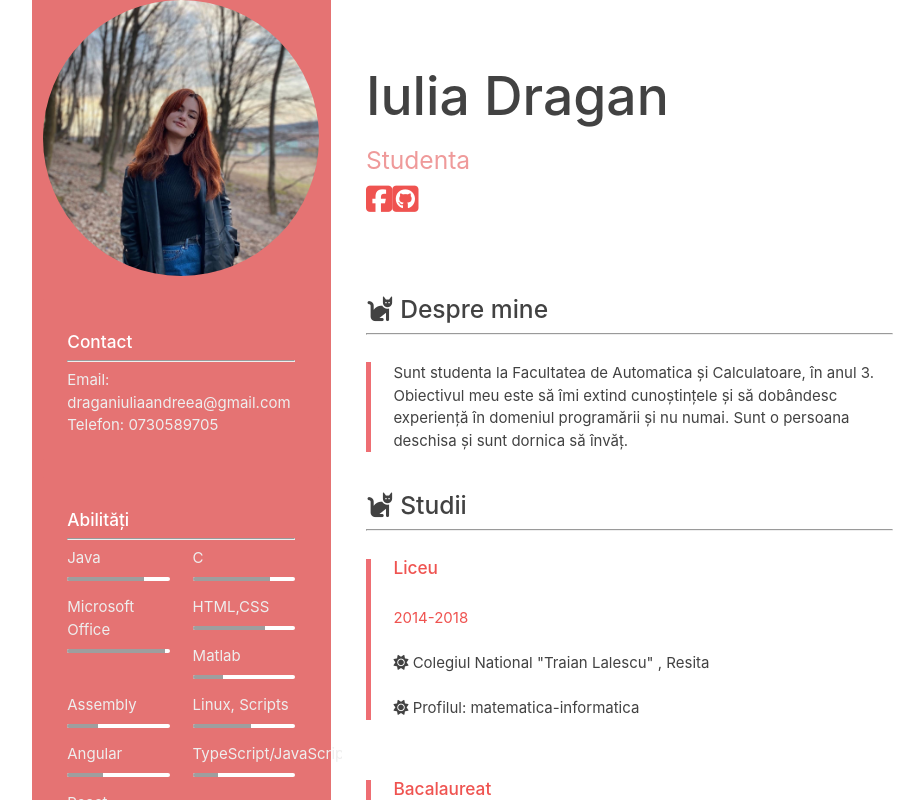
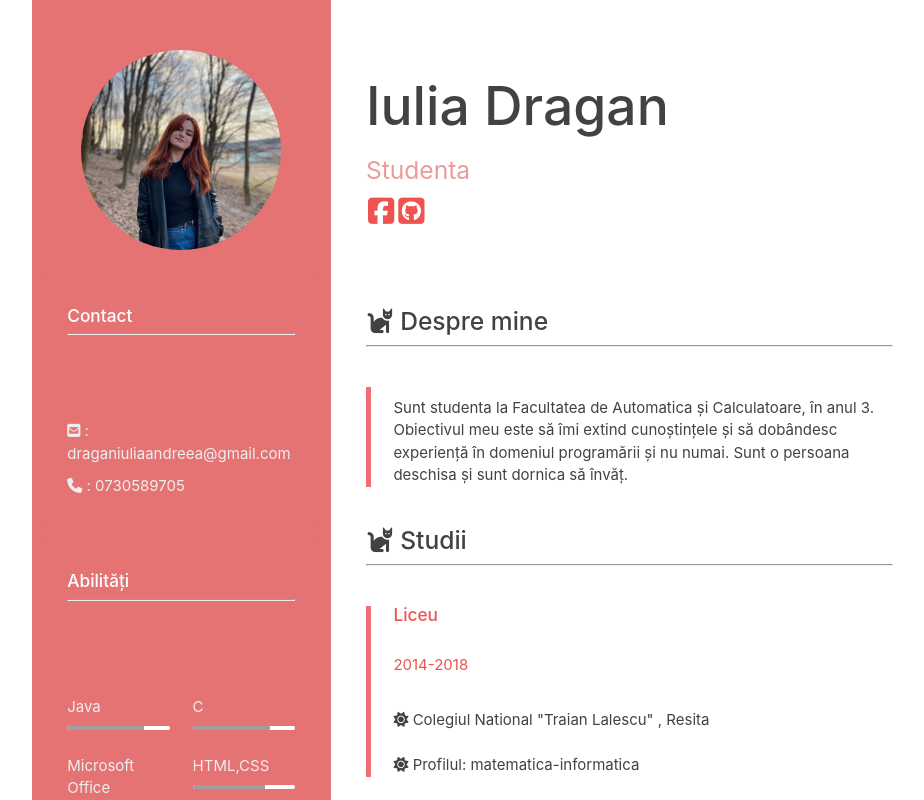
Before and after one commit to iuliadrgn/react-cv, a React (Create React App) app: page / in a window 1280 px wide. Shown: the top 800 px of the page, without its empty margins (160-1084 px from the left). Built offline with nearby package versions, Linux system fonts and the light colour scheme.

Commit message:
Aesthetic fix

```diff
--- a/src/App.css
+++ b/src/App.css
@@ -1,5 +1,37 @@
 .App {
   text-align: center;
+}
+
+.sameHeight{
+  display: flex;
+  flex-direction: row;
+  flex-flow: wrap;
+  justify-content: space-between;
+  align-items: stretch;
+}
+
+.wrap_content{
+  margin-top: 50px;
+  margin-bottom: 50px;
+}
+
+.avatarImg{
+  display: block;
+  margin: 0 auto;
+  margin-top: 50px;
+  max-width: 200px;
+}
+
+.social i{
+  padding: 2px;
+
+}
+
+.mt{
+  margin-top: 20px;
+}
+.pt{
+  padding-top: 10px;
 }
 
 .App-logo {
--- a/src/components/pages/Home.js
+++ b/src/components/pages/Home.js
@@ -11,15 +11,15 @@ class Home extends Component {
     render() {
         return (
             <section>
-                <div className="row">
-                    <div className="col s12 m12 l4 red lighten-2">
+                <div className="row sameHeight">
+                    <div className="col s12 m12 l4 red lighten-2 sameHeight_child">
                         <Profile/>
                         <Contact/>
                         <Skills/>
                         <Language/>
 
                     </div>
-                    <div className="col s12 m12 l8 white">
+                    <div className="col s12 m12 l8 white sameHeight_child">
                         <About/>
                         <Education/>
                         <Projects/>
--- a/src/components/pages/about/About.js
+++ b/src/components/pages/about/About.js
@@ -19,6 +19,7 @@ class About extends Component {
                         <a class="item item-icon-right" href="https://github.com/iuliadrgn" target="blank">
                             <i className="fab red-text text-lighten-1 fa-github-square fa-2x"></i>
                         </a>
+
                         </p>
                     </div>
                 </div>
--- a/src/components/pages/contact/Contact.js
+++ b/src/components/pages/contact/Contact.js
@@ -10,11 +10,12 @@ class Contact extends Component {
                         <strong>Contact</strong>
                     </h6>
                     <hr />
+                     <br/><br/><br/>
                     <p className="grey-text text-lighten-3 pt">
-                       Email: draganiuliaandreea@gmail.com
+                        <i className="fas fa-envelope-square fa-1x"></i> : draganiuliaandreea@gmail.com
                     </p>
                     <p className="grey-text text-lighten-3 pt">
-                        Telefon: 0730589705
+                        <i className="fas fa-phone fa-1x"></i> : 0730589705
                     </p>
                 </div>
                 </div>
--- a/src/components/pages/language/Language.js
+++ b/src/components/pages/language/Language.js
@@ -11,6 +11,7 @@ class Language extends Component {
                         </h6>
                         <hr />
                         <div className="row pt">
+                            <br/><br/><br/>
                             <div className="col m6 s12">
                                 <p className="grey-text text-lighten-3 pt">Română</p>
                                 <div className="progress white">
```
Also changed, not shown: src/components/pages/skills/Skills.js (+10 -0 lines).
